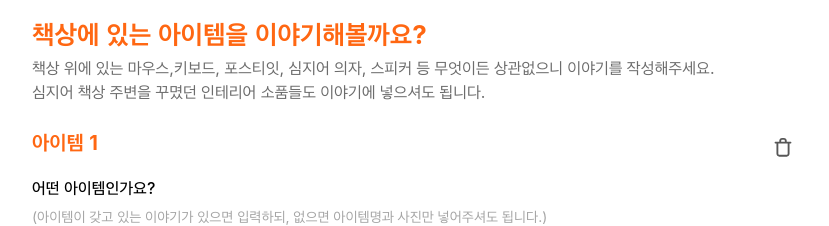
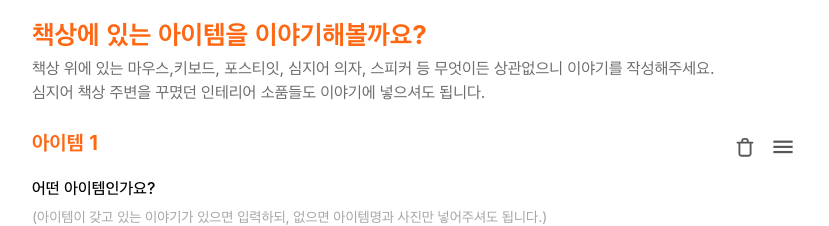
Before and after one commit to MyDeskDev/my-desk-front, a Next.js app: page /invite/desk/new in a window 1280 px wide. Shown: the part 2380-2606 px from the top of the page, without its empty margins (226-1055 px from the left). Built offline with nearby package versions, Linux system fonts and the light colour scheme; no server answers; a web font is replaced by a local one.

Commit message:
DeskStory, DeskItem 이동 버튼 ui 추가

```diff
--- a/src/components/CreateDesk/DeskItemFields.tsx
+++ b/src/components/CreateDesk/DeskItemFields.tsx
@@ -11,6 +11,7 @@ import TextInput from '@/components/CreateDesk/TextInput';
 import ImageInput from '@/components/CreateDesk/ImageInput';
 import DeskItemCheckbox from '@/components/CreateDesk/DeskItemCheckbox';
 import ActionButton from '@/components/CreateDesk/ActionButton';
+import MoveButton from '@/components/CreateDesk/MoveButton';
 
 const ItemTitle = (props: { children?: React.ReactNode }) => {
   return (
@@ -84,7 +85,10 @@ const DeskItemFields = () => {
         >
           <Flex justifyContent="space-between">
             <ItemTitle>{`아이템 ${index + 1}`}</ItemTitle>
-            <DeleteButton onClick={() => onDelete(index)} />
+            <Flex alignItems="center" gap="8px">
+              <DeleteButton onClick={() => onDelete(index)} />
+              <MoveButton />
+            </Flex>
           </Flex>
           <InputBox
             label="어떤 아이템인가요?"
--- a/src/components/CreateDesk/DeskStoryFields.tsx
+++ b/src/components/CreateDesk/DeskStoryFields.tsx
@@ -87,6 +87,7 @@ const DeskStoryFields = () => {
               label="내용을 입력해 주세요."
               isRequired
               isDeletable
+              isMovable
               onDelete={() => onDelete(index)}
             >
               <Textarea
@@ -102,6 +103,7 @@ const DeskStoryFields = () => {
                 label={getImageInputLabel(index)}
                 isRequired
                 isDeletable
+                isMovable
                 onDelete={() => onDelete(index)}
               >
                 <Box position="relative">
--- a/src/components/CreateDesk/InputBox.tsx
+++ b/src/components/CreateDesk/InputBox.tsx
@@ -9,6 +9,7 @@ import {
 } from '@chakra-ui/react';
 
 import DeleteButton from '@/components/CreateDesk/DeleteButton';
+import MoveButton from '@/components/CreateDesk/MoveButton';
 
 interface Props {
   label: string;
@@ -17,6 +18,7 @@ interface Props {
   isRequired?: boolean;
   children?: React.ReactNode;
   isDeletable?: boolean;
+  isMovable?: boolean;
   onDelete?: MouseEventHandler<HTMLButtonElement>;
 }
 
@@ -37,7 +39,10 @@ const InputBox = (props: Props) => {
           )}
           {props.label}
         </FormLabel>
-        {props.isDeletable && <DeleteButton onClick={props.onDelete} />}
+        <Flex alignItems="center" gap="8px">
+          {props.isDeletable && <DeleteButton onClick={props.onDelete} />}
+          {props.isMovable && <MoveButton />}
+        </Flex>
       </Flex>
       {props.helperText && (
         <FormHelperText mt="6px" color="#A5A5A5" fontSize="1.4rem">
--- /dev/null
+++ b/src/components/CreateDesk/MoveButton.tsx
@@ -0,0 +1,26 @@
+import { Button, VisuallyHidden } from '@chakra-ui/react';
+
+import HamburgerIcon from '@/icons/hamburger-icon.svg';
+
+const MoveButton = () => {
+  return (
+    <Button
+      display="flex"
+      alignItems="center"
+      justifyContent="center"
+      w="30px"
+      h="30px"
+      p="0"
+      borderRadius="0"
+      backgroundColor="transparent"
+      outline="none"
+      _focus={{ ouline: 'none' }}
+      cursor="move"
+    >
+      <VisuallyHidden>이동</VisuallyHidden>
+      <HamburgerIcon style={{ color: '#575757' }} />
+    </Button>
+  );
+};
+
+export default MoveButton;
```
Also changed, not shown: public/icons/hamburger-icon.svg (added).
